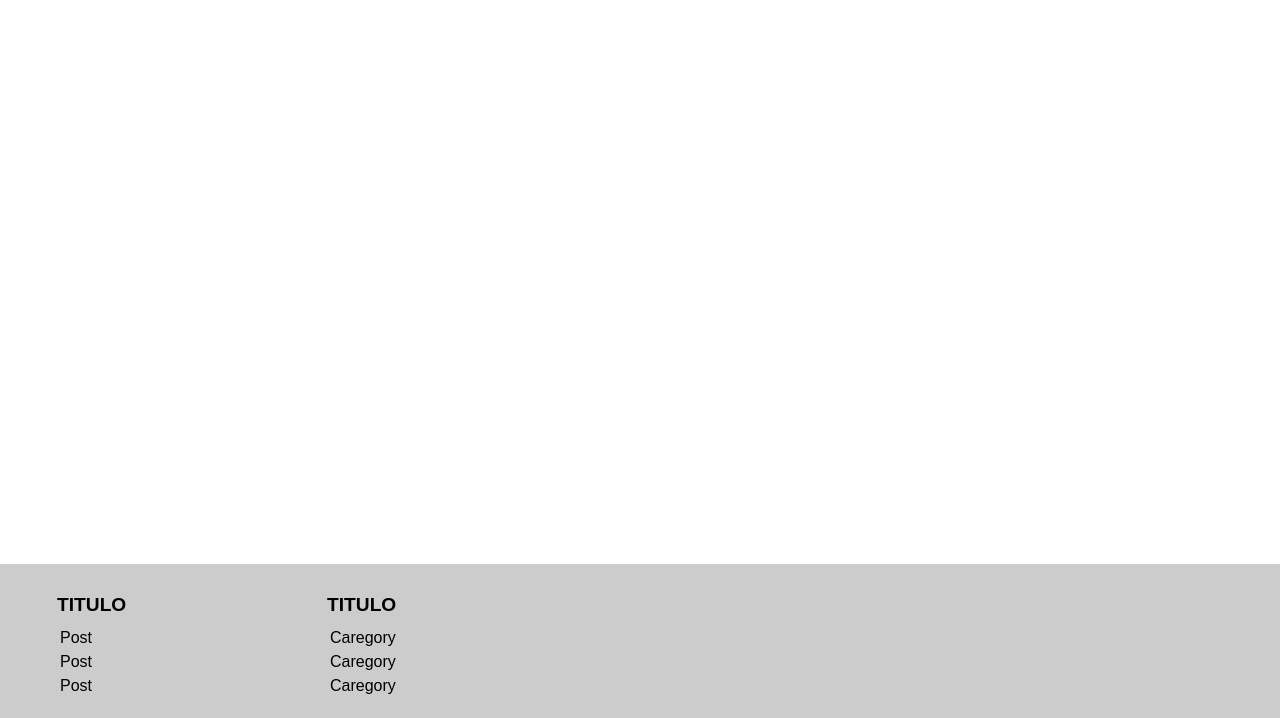
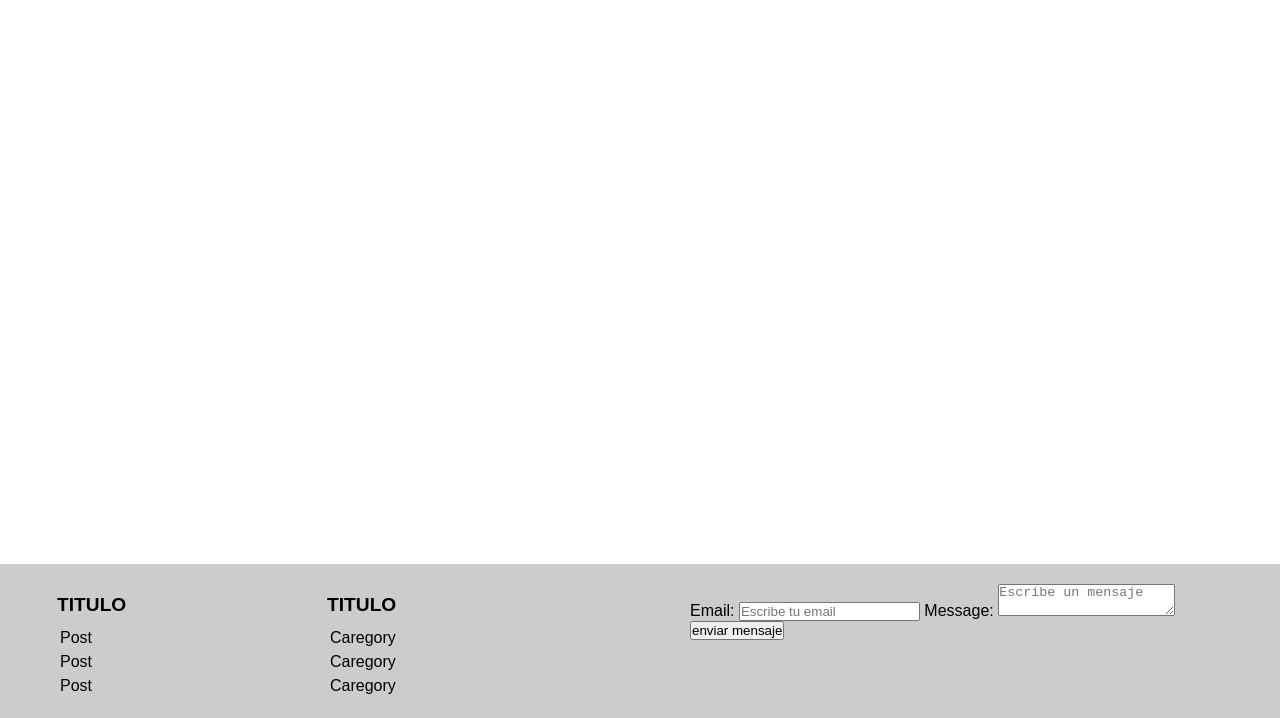
Before and after one commit to santiagodevs/portafolio, a plain HTML site: page index.html in a window 1280 px wide. Shown: the part 82-800 px from the top of the page. Drawn offline with Linux system fonts and the light colour scheme.

Commit message:
Agregue un formulario de contacto

```diff
--- a/index.html
+++ b/index.html
@@ -61,7 +61,16 @@
                 </li>
             </ul>
         </div>
-        <div class="form-contact"></div>
+        <div class="form-contact">
+            <!-- form of contact -->
+            <form action="" class="form-contact-main">
+                <label for="email">Email:</label>
+                <input type="email" name="email" id="email" class="input-email" placeholder="Escribe tu email" />
+                <label for="message">Message:</label>
+                <textarea name="message" id="message" class="input-message" placeholder="Escribe un mensaje"></textarea>
+                <button class="btn">enviar mensaje</button>
+            </form>
+        </div>
     </footer>
 </body>
 </html>
```
